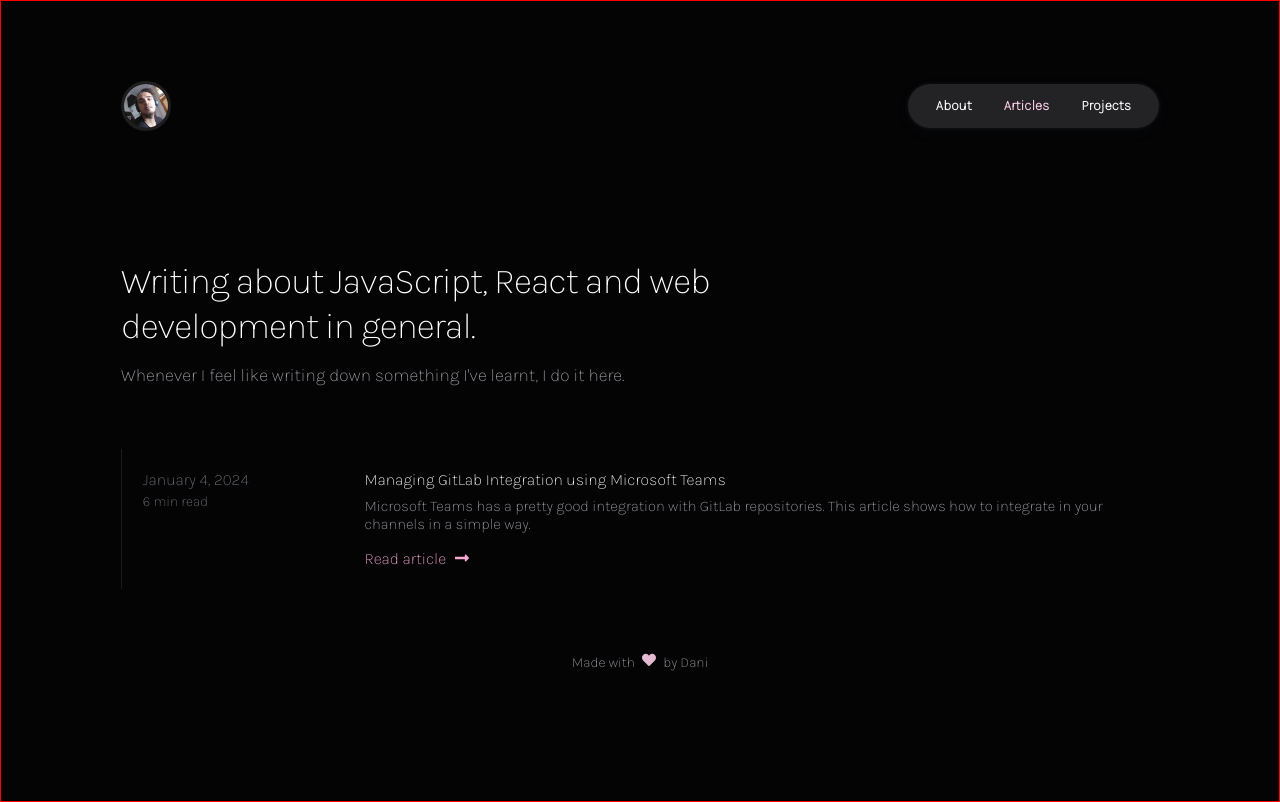
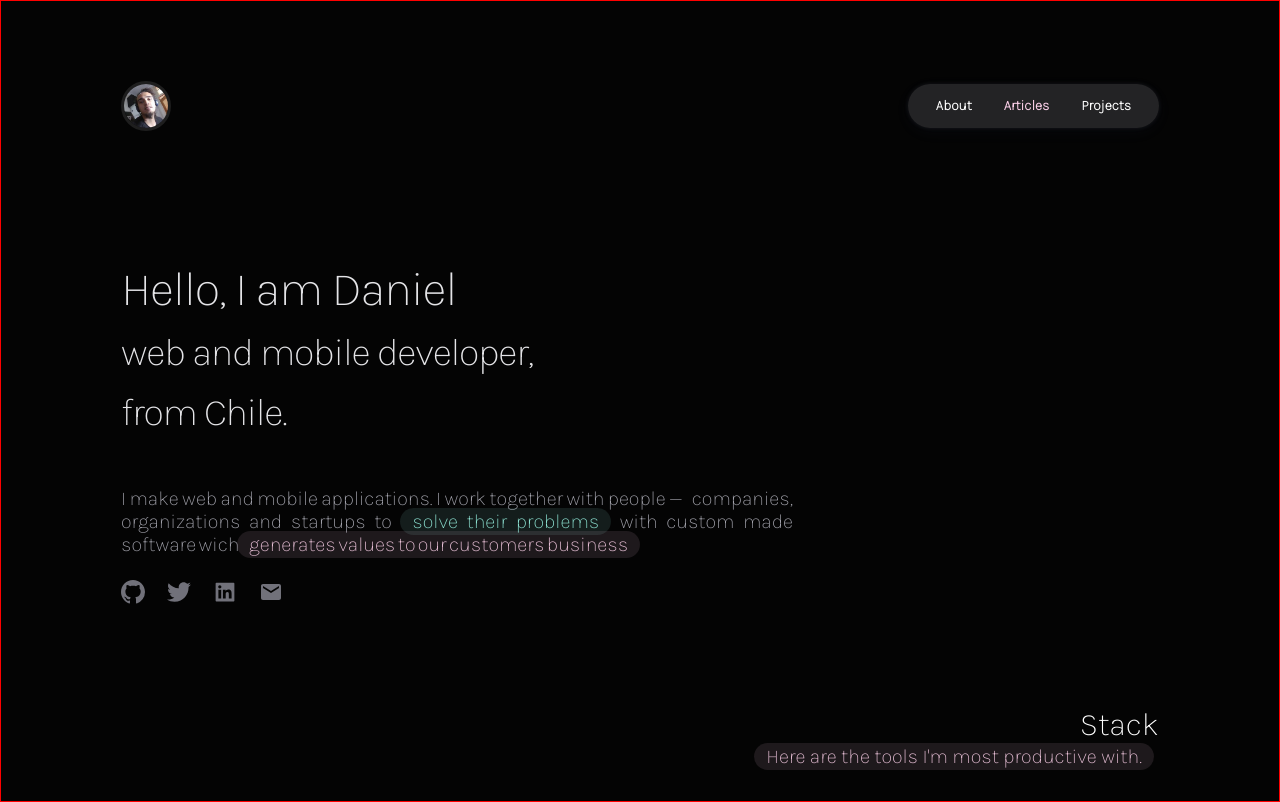
Before and after one commit to danielpizarrotadres/web-site, a React (Create React App) app: page / in a window 1280 px wide. Both pictures are taken after a click on the item "Articles". Built offline with nearby package versions, Linux system fonts and the light colour scheme.

Commit message:
:poop: Prevent showing Articles

```diff
--- a/src/App.js
+++ b/src/App.js
@@ -746,7 +746,8 @@ const App = () => {
                 </div>
 
                 <div className={items[1].selected ? classes.FadeIn : classes.FadeOut}>
-                    {items[1].selected && articles()}
+                    {/* TODO: restore {items[1].selected && articles()} */}
+                    {items[1].selected && home()}
                 </div>
 
                 <div className={items[2].selected ? classes.FadeIn : classes.FadeOut}>
```
